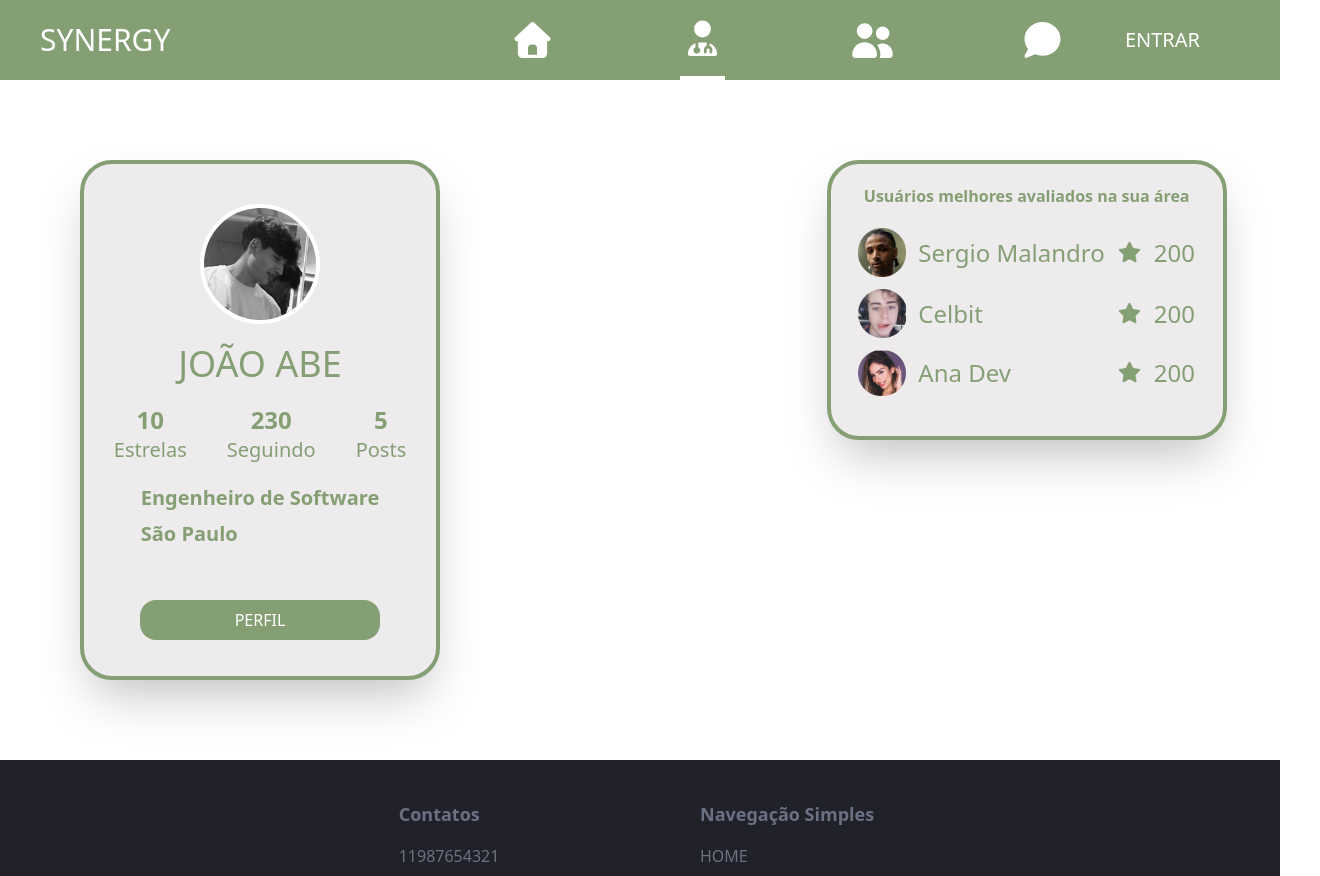
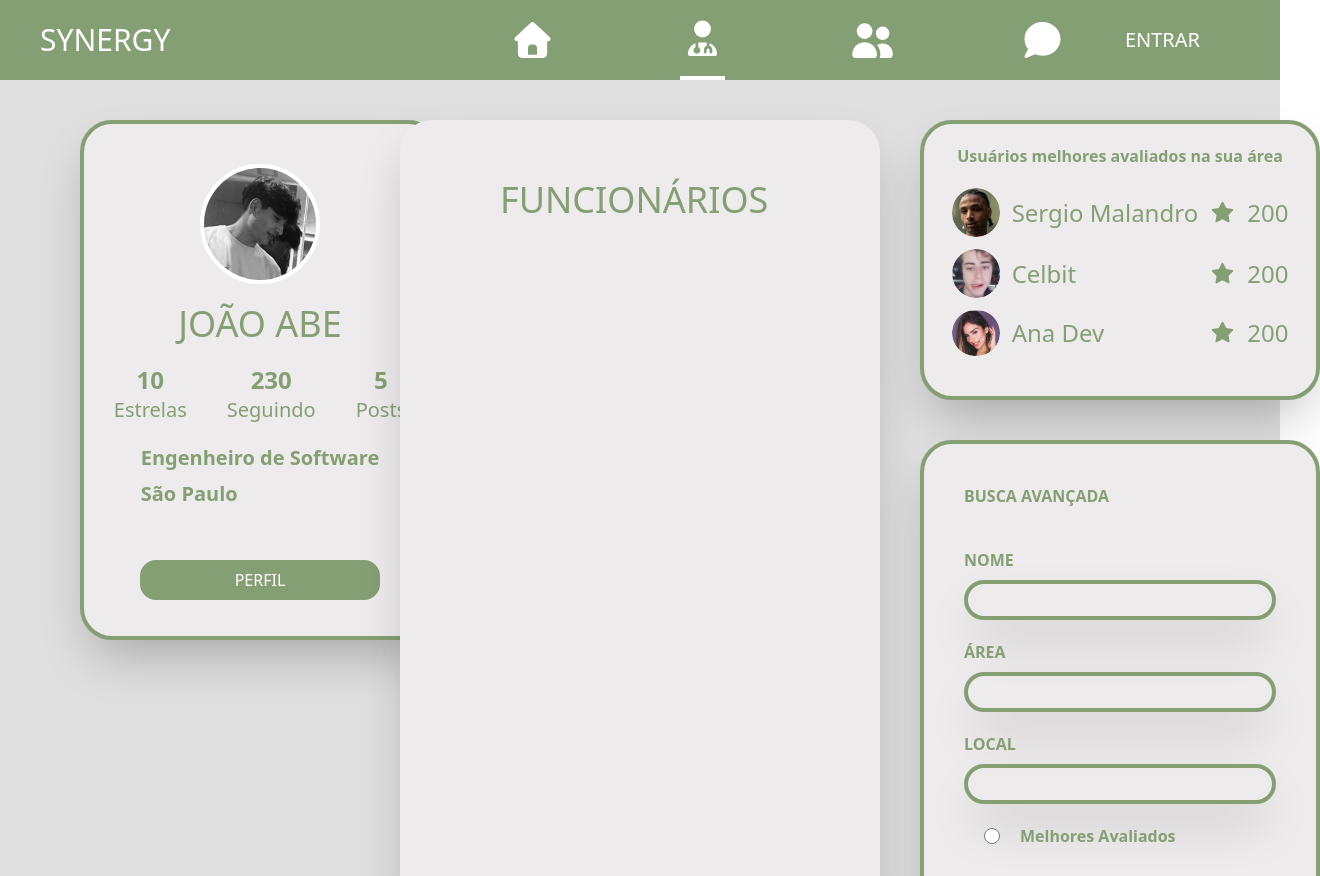
Before and after one commit to MrJoaoAbe/Plataforma_Synergy, a React (Vite) app: page /funcionarios in a window 1280 px wide. Shown: the top 876 px of the page, 1320 px wide, since content can reach past the window. Built offline with nearby package versions, Linux system fonts and the light colour scheme.

Commit message:
add filtro funcionarios

```diff
--- a/src/Layout/Layout.jsx
+++ b/src/Layout/Layout.jsx
@@ -1,17 +1,33 @@
 import { Outlet } from "react-router-dom"
+import { useLocation } from "react-router-dom"
+
 import Navbar from "../components/Navbar"
 import Footer from "../components/Footer"
 import MiniPerfil from "../components/MiniPerfil"
 import MelhoresProfissionais from "../components/MelhoresProfissionais"
+import FiltroAvancado from "../components/FiltroAvancado"
 
 function Layout() {
+
+    const location = useLocation();
+
     return (
-        <div>
+        <div className="min-h-screen flex flex-col">
             <Navbar />
-            <div className="grid grid-cols-3 p-20">
-                <MiniPerfil />
-                <Outlet />
-                <MelhoresProfissionais />
+
+            <div className="flex flex-1 px-20 py-10 gap-10 bg-[#DFDFDF]">
+                <div className="w-1/4">
+                    <MiniPerfil />
+                </div>
+
+                <div className="flex-1">
+                    <Outlet />
+                </div>
+
+                <div className="w-1/4">
+                    <MelhoresProfissionais />
+                    {location.pathname === '/funcionarios' && <FiltroAvancado />}
+                </div>
             </div>
 
             <Footer />
--- /dev/null
+++ b/src/components/FiltroAvancado.jsx
@@ -0,0 +1,37 @@
+function FiltroAvancado() {
+    return (
+        <div className="bg-[#EDEBEB] rounded-4xl shadow-2xl flex flex-col w-100 border-4 border-[#859F74] p-10 gap-5 mt-10 text-[#859F74]">
+            <p className="font-bold pb-5">BUSCA AVANÇADA</p>
+
+            <form className="flex flex-col gap-5">
+                <div className="flex flex-col gap-2">
+                    <label htmlFor="nome" className="font-semibold">NOME</label>
+                    <input name="nome" type="text" className="w-full border-[#859F74] border-4 h-10 rounded-3xl shadow-2xl pl-5 placeholder:text-[#859F74] placeholder:text-lg" />
+                </div>
+
+                <div className="flex flex-col gap-2">
+                    <label htmlFor="area" className="font-semibold">ÁREA</label>
+                    <input name="area" type="text" className="w-full border-[#859F74] border-4 h-10 rounded-3xl shadow-2xl pl-5 placeholder:text-[#859F74] placeholder:text-lg" />
+                </div>
+
+                <div className="flex flex-col gap-2">
+                    <label htmlFor="local" className="font-semibold">LOCAL</label>
+                    <input name="local" type="text" className="w-full border-[#859F74] border-4 h-10 rounded-3xl shadow-2xl pl-5 placeholder:text-[#859F74] placeholder:text-lg" />
+                </div>
+
+                <div className="flex flex-row gap-5 ml-5">
+                    <input type="radio" id="melhoresDaArea" className="accent-[#859F74] w-4" />
+                    <label htmlFor="local" className="font-semibold">Melhores Avaliados</label>
+                </div>
+
+                <div className="flex items-center justify-center">
+                    <button className="bg-[#859F74] w-full h-10 rounded-2xl text-white mt-8 mb-0 flex items-center justify-center">
+                        PERFIL
+                    </button>
+                </div>
+            </form>
+        </div >
+    )
+}
+
+export default FiltroAvancado
--- a/src/components/MelhoresProfissionais.jsx
+++ b/src/components/MelhoresProfissionais.jsx
@@ -14,21 +14,21 @@ function MelhoresProfissionais() {
 
             <div className="flex flex-col gap-3">
                 <div className="grid grid-cols-[auto_1fr_auto_auto] items-center gap-3">
-                    <img src={Sergio} alt="" className="w-12" />
+                    <img src={Sergio} alt="" className="w-12 rounded-full" />
                     <p className="text-2xl">Sergio Malandro</p>
                     <FontAwesomeIcon icon={faStar} style={{ color: "#859F74" }} className="text-xl" />
                     <p className="text-2xl">200</p>
                 </div>
 
                 <div className="grid grid-cols-[auto_1fr_auto_auto] items-center gap-3">
-                    <img src={Celbit} alt="" className="w-12" />
+                    <img src={Celbit} alt="" className="w-12 rounded-full" />
                     <p className="text-2xl">Celbit</p>
                     <FontAwesomeIcon icon={faStar} style={{ color: "#859F74" }} className="text-xl" />
                     <p className="text-2xl">200</p>
                 </div>
 
                 <div className="grid grid-cols-[auto_1fr_auto_auto] items-center gap-3">
-                    <img src={Ana} alt="" className="w-12" />
+                    <img src={Ana} alt="" className="w-12 rounded-full" />
                     <p className="text-2xl">Ana Dev</p>
                     <FontAwesomeIcon icon={faStar} style={{ color: "#859F74" }} className="text-xl" />
                     <p className="text-2xl">200</p>
--- a/src/pages/Funcionarios.jsx
+++ b/src/pages/Funcionarios.jsx
@@ -1,6 +1,11 @@
 function Funcionarios() {
     return (
-        <div></div>
+        <div>
+            <div className="bg-[#EDEBEB] min-h-screen rounded-4xl shadow-2xl flex flex-col">
+                <h1 className="font-extralight text-4xl text-[#859F74] p-15 flex items-center ml-10">FUNCIONÁRIOS</h1>
+            </div>
+
+        </div>
     )
 }
 
```
